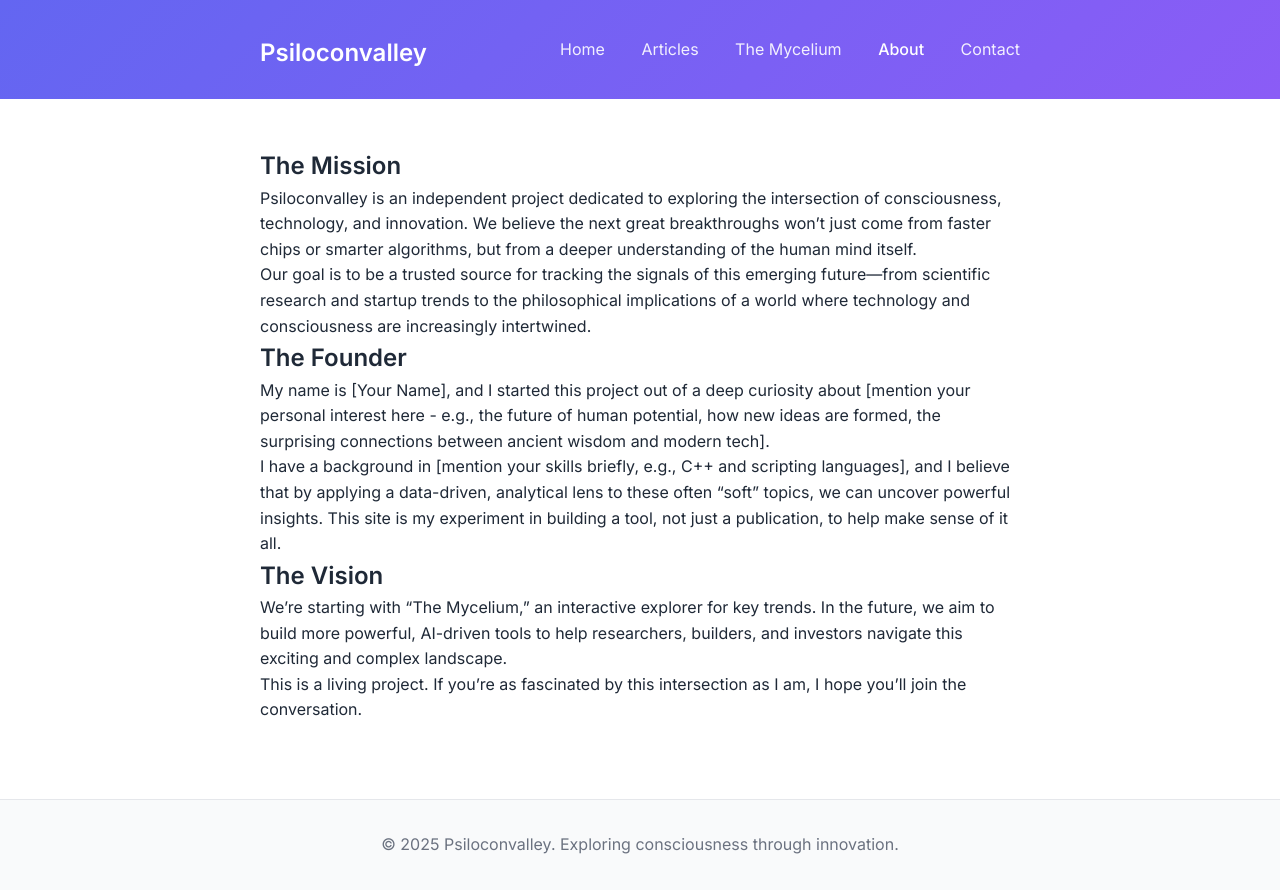
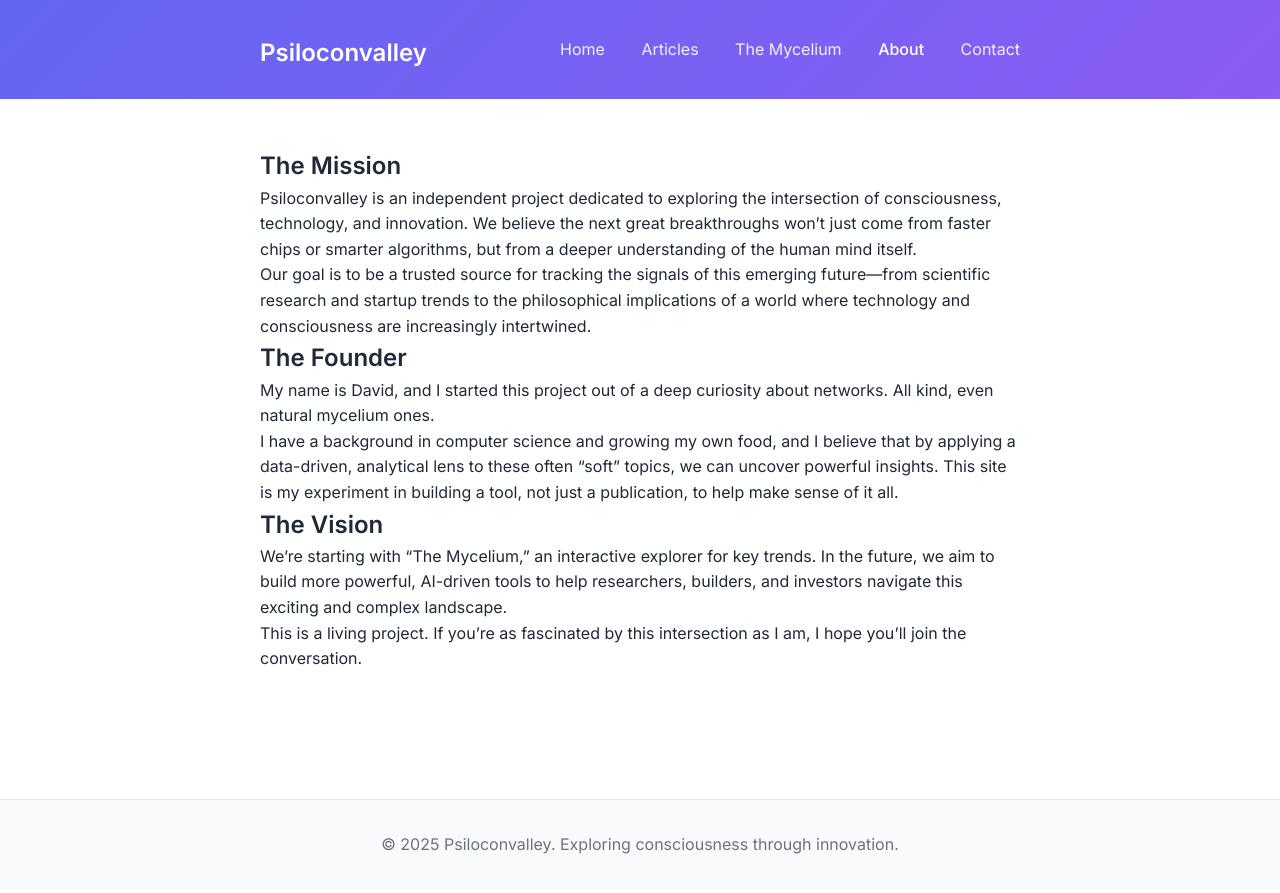
Before and after one commit to psiloconvalley/psiloconvalley.github.io, a Jekyll site: the page built from about.md, in a window 1280 px wide. Shown: the top 893 px of the page. Built offline with Jekyll 4.4.1, drawn with Linux system fonts in a browser that asks for light colours.

Commit message:
Update about.md

```diff
--- a/about.md
+++ b/about.md
@@ -12,9 +12,9 @@ Our goal is to be a trusted source for tracking the signals of this emerging fut
 
 ## The Founder
 
-My name is [Your Name], and I started this project out of a deep curiosity about [mention your personal interest here - e.g., the future of human potential, how new ideas are formed, the surprising connections between ancient wisdom and modern tech].
+My name is David, and I started this project out of a deep curiosity about networks. All kind, even natural mycelium ones.
 
-I have a background in [mention your skills briefly, e.g., C++ and scripting languages], and I believe that by applying a data-driven, analytical lens to these often "soft" topics, we can uncover powerful insights. This site is my experiment in building a tool, not just a publication, to help make sense of it all.
+I have a background in computer science and growing my own food, and I believe that by applying a data-driven, analytical lens to these often "soft" topics, we can uncover powerful insights. This site is my experiment in building a tool, not just a publication, to help make sense of it all.
 
 ## The Vision
 
```
